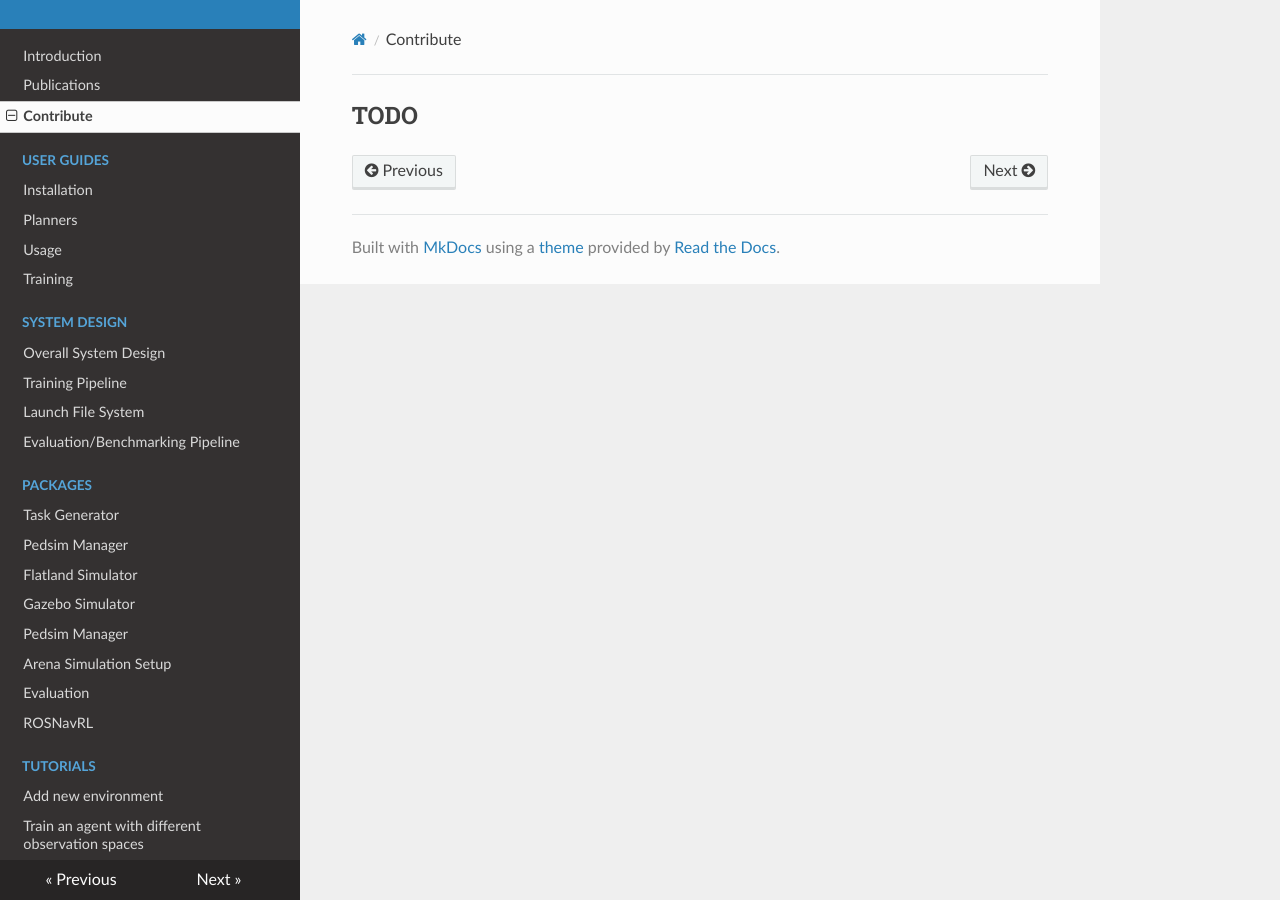
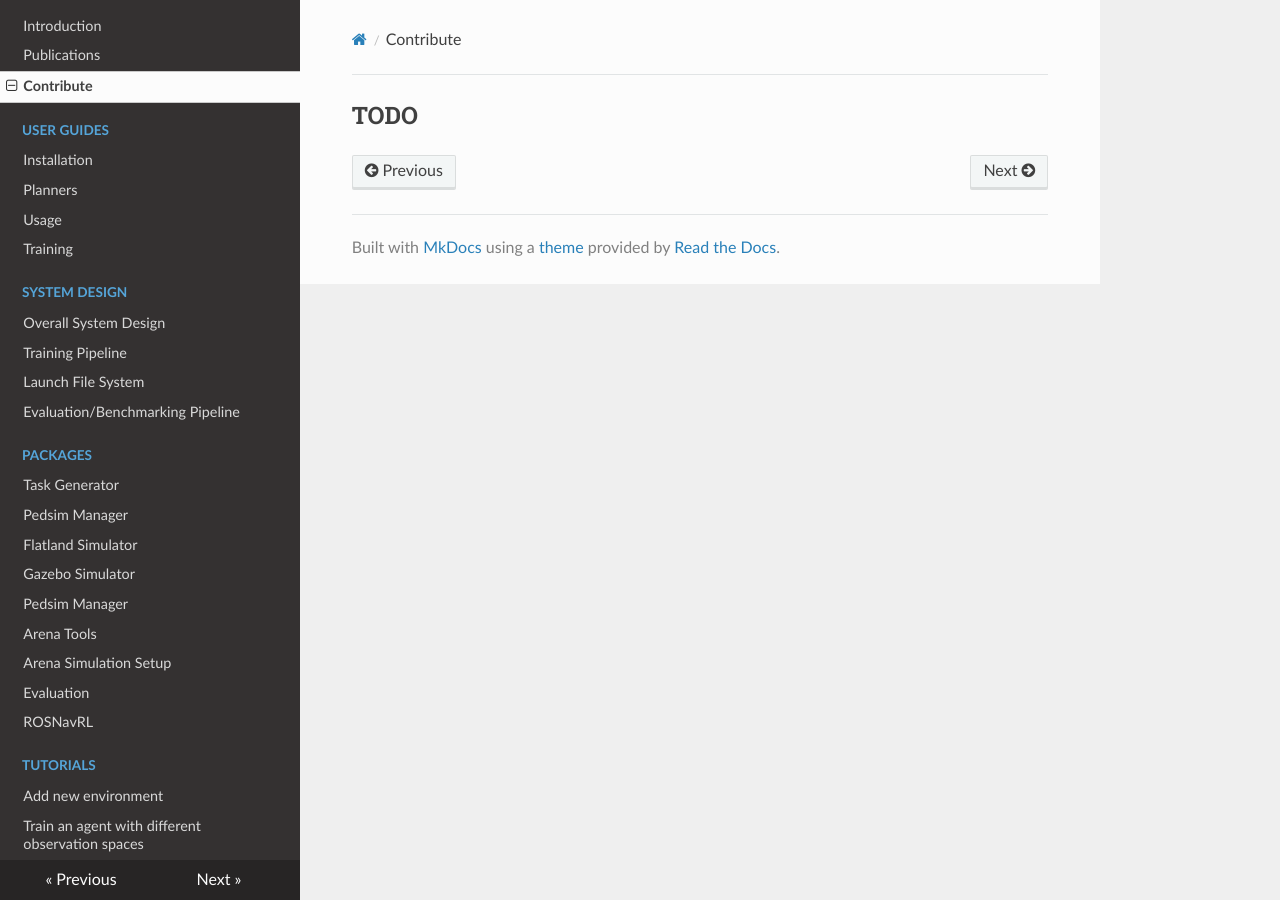
Before and after one commit to Arena-Rosnav/.github, an MkDocs documentation site: the page built from docs/contribute.md, in a window 1280 px wide. Built offline with MkDocs 1.6.1, drawn with Linux system fonts in a browser that asks for light colours; nearby versions of some CDN libraries; comment, search, counter and statistics services are not loaded.

Commit message:
Update mkdocs.yml

```diff
--- a/mkdocs.yml
+++ b/mkdocs.yml
@@ -24,6 +24,7 @@ nav:
       - Flatland Simulator: "packages/flatland_simulator.md"
       - Gazebo Simulator: "packages/gazebo_simulator.md"
       - Pedsim Manager: "packages/pedsim_manager.md"
+      - Arena Tools: "packages/arena_tools.md"
       - Arena Simulation Setup: "packages/arena_simulation_setup.md"
       - Evaluation: "packages/arena_evaluation.md"
       - ROSNavRL: "packages/rosnavrl.md"
```
